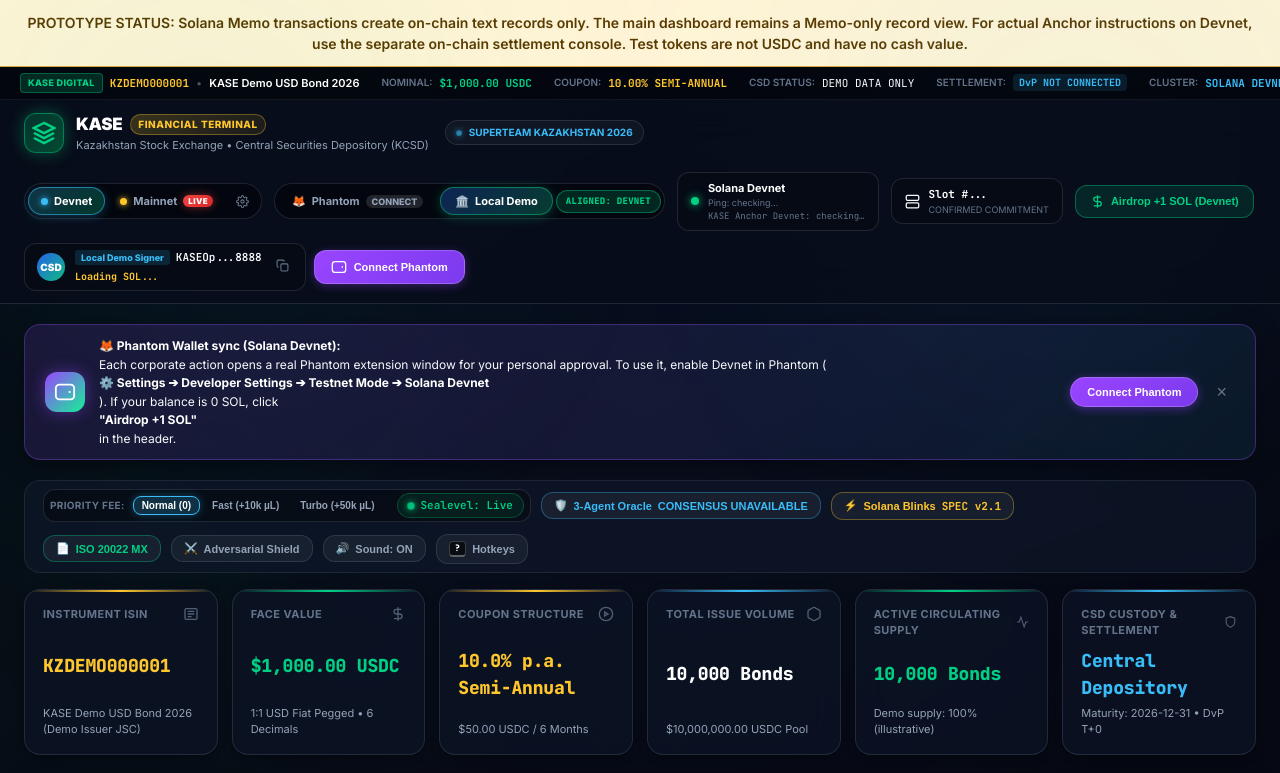
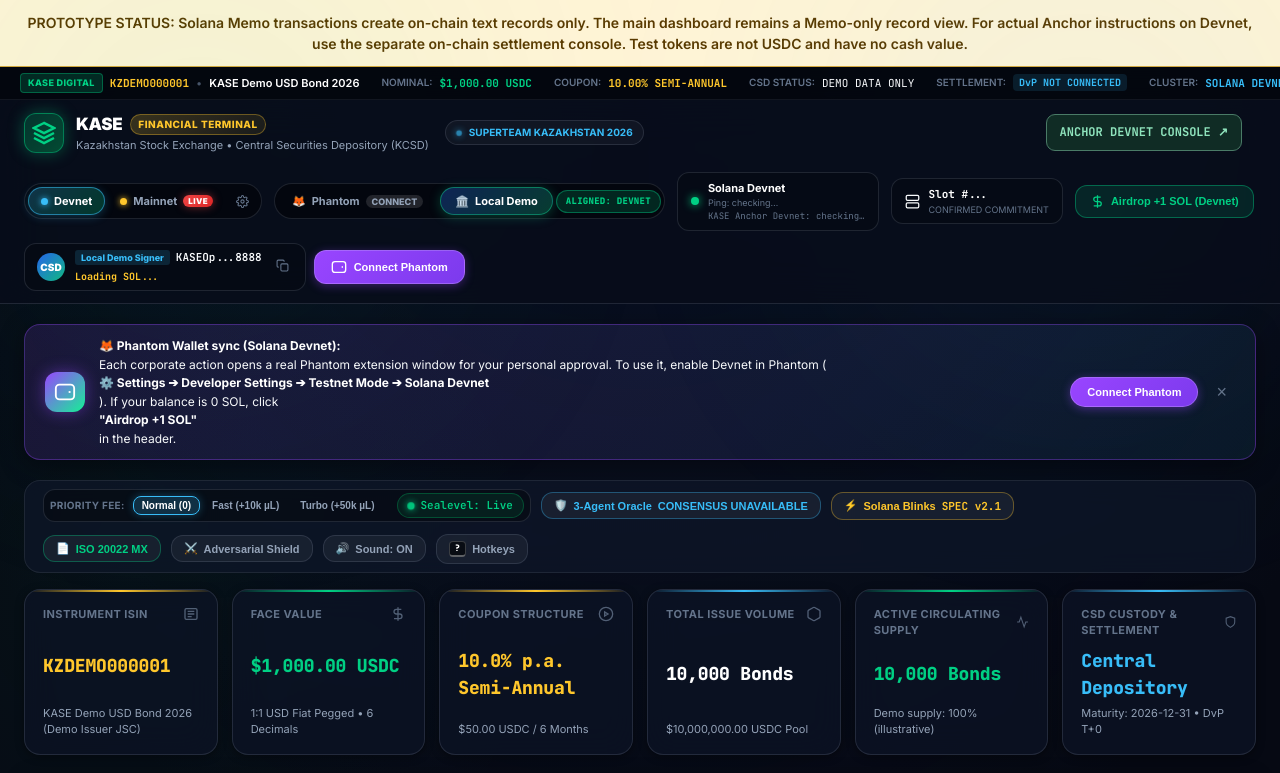
Before and after one commit to Timur27041988Adaibaev/kase-corporate-actions, a website: page terminal/index.html in a window 1280 px wide. Shown: the top 773 px of the page. Drawn offline with Linux system fonts and the light colour scheme.

Commit message:
Link the dedicated Anchor Devnet transaction console from the main terminal

```diff
--- a/terminal/index.html
+++ b/terminal/index.html
@@ -4,7 +4,7 @@
   <meta charset="UTF-8">
   <meta name="viewport" content="width=device-width, initial-scale=1.0">
   <title>KASE Corporate Actions — Solana Devnet Terminal</title>
-  <meta name="description" content="KASE corporate-actions terminal prototype. Solana Memo attestations are live; coupon transfers, token burns and Anchor governance execution are not yet wired to the UI.">
+  <meta name="description" content="KASE corporate-actions demo terminal. Open the separate Solana Devnet Anchor console to test real on-chain token transfers, bond burns, and governance instructions using test tokens only.">
   <link rel="stylesheet" href="style.css">
   <link rel="preconnect" href="https://fonts.googleapis.com">
   <link rel="preconnect" href="https://fonts.gstatic.com" crossorigin>
@@ -83,6 +83,8 @@
           <span>SUPERTEAM KAZAKHSTAN 2026</span>
         </div>
       </div>
+
+      <a href="./anchor.html" style="display:inline-flex;align-items:center;gap:8px;margin:0 14px;padding:10px 13px;border:1px solid #4a7b67;border-radius:9px;background:#102c25;color:#8fe4bd;font:700 12px/1.3 'JetBrains Mono',monospace;text-decoration:none;white-space:nowrap" title="Open the separate Anchor instruction console on Solana Devnet">ANCHOR DEVNET CONSOLE ↗</a>
 
       <!-- Header Controls: Cluster Switcher, Signer Mode, Live Status, Slot, Airdrop, Wallet -->
       <div class="header-controls">
```
